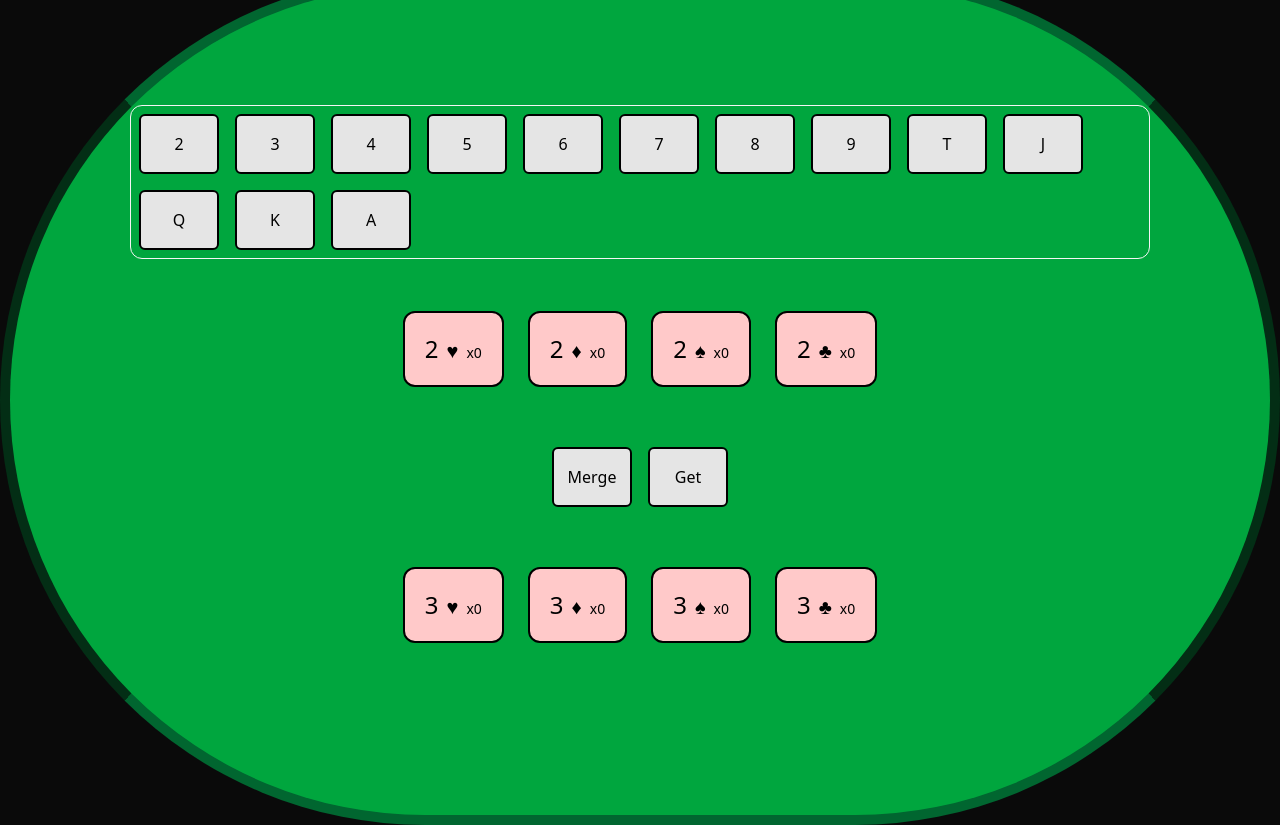
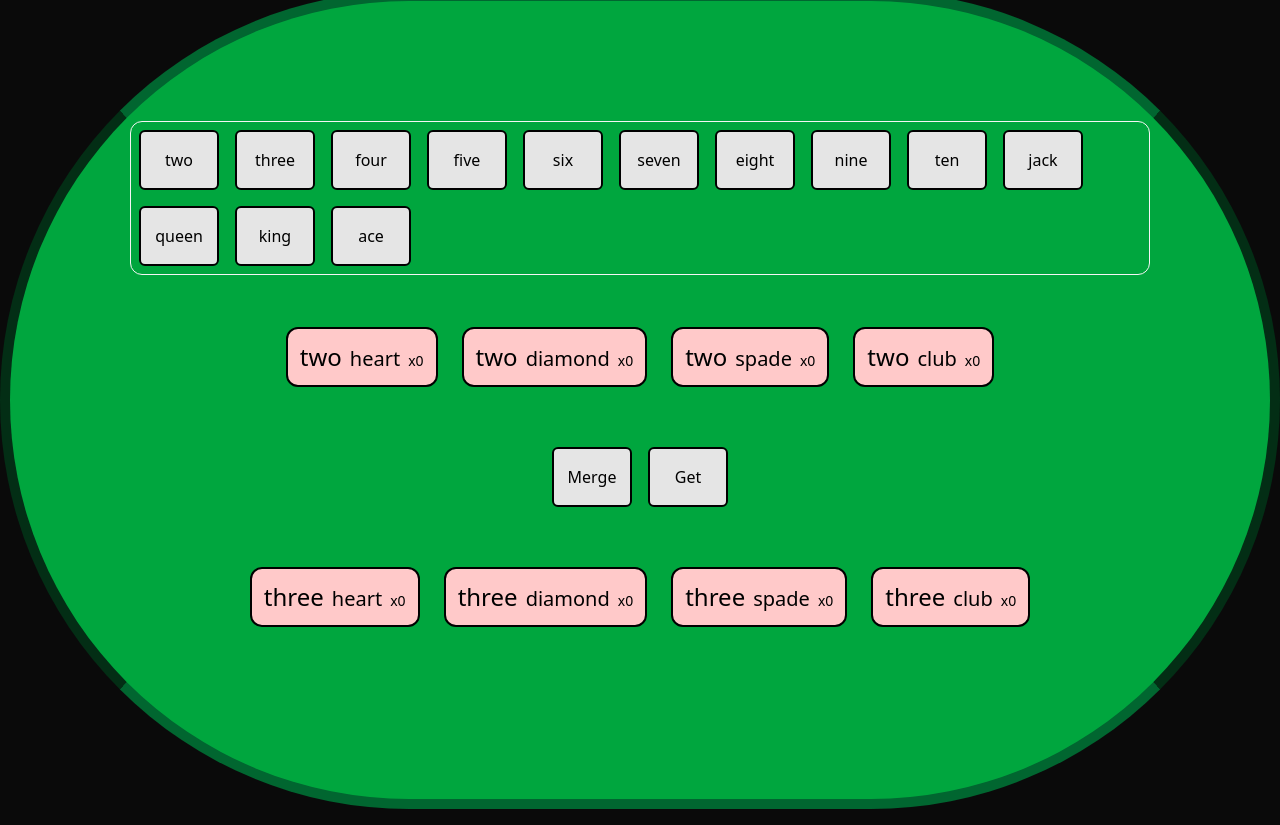
Before and after one commit to kaareltiitt6nts/card-merge-game, a React (Vite) app: page / in a window 1280 px wide. Built offline with nearby package versions, Linux system fonts and the light colour scheme.

Commit message:
usereducer rewrite

```diff
--- a/src/App.jsx
+++ b/src/App.jsx
@@ -1,53 +1,76 @@
-import { useState, useContext, createContext, useEffect } from "react";
+import { useState, useContext, createContext, useEffect, useReducer } from "react";
 import "./App.css";
-import GameContainer from "./Components/GameContainer";
 import PlayerDataContext from "./Data/PlayerDataContext";
+import RankArea from "./Components/RankArea";
+import RankSuitCount from "./Components/RankSuitCount";
+import MergeGet from "./Components/MergeGet";
+
+const ranks = ["two", "three", "four", "five", "six", "seven", "eight", "nine", "ten", "jack", "queen", "king", "ace"]
+const suits = ["heart", "diamond", "spade", "club"]
+
+const getRandomSuit = () => suits[Math.floor(Math.random() * suits.length)]
+const getNextRank = (rank) => ranks[ranks.indexOf(rank) + 1]
+
+const actionTypes = {
+  INPUT_GET: "INPUT_GET",
+  INPUT_MERGE: "INPUT_MERGE",
+  INPUT_SET_RANK: "INPUT_SET_RANK"
+}
+
+const gameReducer = (state, action) => {
+  const randomSuit = getRandomSuit()
+  const nextRank = getNextRank(state.selectedRank)
+  const clone = structuredClone(state)
+
+  switch (action.type) {
+    case actionTypes.INPUT_GET:
+      clone.cards["two"][randomSuit] += 1
+      return clone
+    case actionTypes.INPUT_MERGE:
+      clone.cards[nextRank][randomSuit] += 1
+      return clone
+    case actionTypes.INPUT_SET_RANK:
+      clone.selectedRank = action.rank
+      return clone
+    default:
+      return clone
+  }
+}
+
+const mockPlayerData = {
+  "id":0,
+  "key":"asd",
+  "name":"",
+  "cards":{
+    "two":{"heart":0,"diamond":0,"spade":0,"club":0},
+    "three":{"heart":0,"diamond":0,"spade":0,"club":0},
+    "four":{"heart":0,"diamond":0,"spade":0,"club":0},
+    "five":{"heart":0,"diamond":0,"spade":0,"club":0},
+    "six":{"heart":0,"diamond":0,"spade":0,"club":0},
+    "seven":{"heart":0,"diamond":0,"spade":0,"club":0},
+    "eight":{"heart":0,"diamond":0,"spade":0,"club":0},
+    "nine":{"heart":0,"diamond":0,"spade":0,"club":0},
+    "ten":{"heart":0,"diamond":0,"spade":0,"club":0},
+    "jack":{"heart":0,"diamond":0,"spade":0,"club":0},
+    "queen":{"heart":0,"diamond":0,"spade":0,"club":0},
+    "king":{"heart":0,"diamond":0,"spade":0,"club":0},
+    "ace":{"heart":0,"diamond":0,"spade":0,"club":0}
+  }
+}
 
 function App() {
-  // selle abil valib, millised v22rtused RankSuitCount'is kuvab
-  // kas peaks v2ltima useState() kasutamist??
-  const [selectedRank, setSelectedRank] = useState("2");
-
-  //see määrab kui lehele lähed, millest nextrank alustab
-  const [showNextRank, setShownextRank] = useState("1");
-
-  //panin usestate'i, et jälgida muutusi ekraanil
-  const [data,setData] = useState({
-    id: 0,
-    key: "asd",
-    name: "",
-    cards: {
-      2: { "♥": 0, "♦": 0, "♠": 0, "♣": 0 },
-      3: { "♥": 0, "♦": 0, "♠": 0, "♣": 0 },
-      4: { "♥": 0, "♦": 0, "♠": 0, "♣": 0 },
-      5: { "♥": 0, "♦": 0, "♠": 0, "♣": 0 },
-      6: { "♥": 0, "♦": 0, "♠": 0, "♣": 0 },
-      7: { "♥": 0, "♦": 0, "♠": 0, "♣": 0 },
-      8: { "♥": 0, "♦": 0, "♠": 0, "♣": 0 },
-      9: { "♥": 0, "♦": 0, "♠": 0, "♣": 0 },
-      T: { "♥": 0, "♦": 0, "♠": 0, "♣": 0 },
-      J: { "♥": 0, "♦": 0, "♠": 0, "♣": 0 },
-      Q: { "♥": 0, "♦": 0, "♠": 0, "♣": 0 },
-      K: { "♥": 0, "♦": 0, "♠": 0, "♣": 0 },
-      A: { "♥": 0, "♦": 0, "♠": 0, "♣": 0 },
-    },
-  })
-
-  //uuendab kaarti seisu
-  const updatePlayerData = (updatedCards) => {
-    setData({ ...data, cards: updatedCards });
-  };
+  const [playerData, dispatchGameEvent] = useReducer(gameReducer, {...mockPlayerData, selectedRank: "two"})
 
   return (
     <>
-      <PlayerDataContext.Provider value={{...data, updatePlayerData}} >
+      <PlayerDataContext.Provider value={{playerData, dispatchGameEvent}} >
         <div className="flex justify-center items-center w-screen h-screen">
-        <GameContainer
-          selectedRank={selectedRank}
-          setSelectedRank={setSelectedRank}
-          showNextRank={showNextRank}
-          setShownextRank={setShownextRank}
-        />
+          <div className='border-10 rounded-full border-y-green-800 border-green-950 p-30 bg-green-600 '>
+            <RankArea/>
+            <RankSuitCount selectedRank={playerData.selectedRank}/>
+            <MergeGet/>
+            <RankSuitCount selectedRank={getNextRank(playerData.selectedRank)}/>
+          </div>
         </div>
       </PlayerDataContext.Provider>
     </>
--- a/src/Components/GameContainer.jsx
+++ /dev/null
@@ -1,22 +0,0 @@
-import React, { useContext, useState } from 'react'
-import PlayerDataContext from '../Data/PlayerDataContext'
-import RankArea from './RankArea'
-import RankSuitCount from './RankSuitCount'
-import MergeGet from './MergeGet'
-
-function GameContainer({selectedRank, setSelectedRank, showNextRank, setShownextRank}) {
-  const playerData = useContext(PlayerDataContext)
-  const ranks = Object.keys(playerData.cards);
-
-  return (
-    <div className='border-10 rounded-full border-y-green-800 border-green-950 p-30 bg-green-600 '>
-        <RankArea setSelectedRank={setSelectedRank} setShownextRank={setShownextRank} />
-        <RankSuitCount selectedRank={selectedRank} />
-        <MergeGet selectedRank={selectedRank} ></MergeGet>
-        <RankSuitCount selectedRank={ranks[showNextRank]} />
-
-    </div>
-  )
-}
-
-export default GameContainer
--- a/src/Components/MergeGet.jsx
+++ b/src/Components/MergeGet.jsx
@@ -1,56 +1,23 @@
-import React, { useContext } from "react";
+import React, { useCallback, useContext } from "react";
 import Button from "./Button";
 import PlayerDataContext from "../Data/PlayerDataContext";
 
 // //ala kus on merge ja get nupud
 const MergeGet = ({ selectedRank }) => {
-  const playerData = useContext(PlayerDataContext);
+  const {playerData, dispatchGameEvent} = useContext(PlayerDataContext);
 
-  const handleMerge = () => {
-    if (!selectedRank) return;
-    const suits = Object.keys(playerData.cards[selectedRank]);
-    const canMerge = suits.every((suit) => playerData.cards[selectedRank] [suit] > 0);
-    if (!canMerge) return;
-    // eemaldab 1 igast suitist
-    const updatedCards = { ...playerData.cards };
-    suits.forEach((suit) => {
-      updatedCards [selectedRank] [suit] -= 1;
-    })
+  const handleGet = useCallback(() => {
+    dispatchGameEvent({type: "INPUT_GET"})
+  }, [dispatchGameEvent])
 
-    //lisab järgmisele rankile 1x random suiti
-    const rankKeys = Object.keys(updatedCards);
-    const currentIndex = rankKeys.indexOf(selectedRank);
-    if (currentIndex < rankKeys.length -1) {
-      const nextRank = rankKeys[currentIndex + 1];
-      const randomSuit = suits[Math.floor(Math.random() * suits.length)];
-      updatedCards [nextRank] [randomSuit] += 1;
-    }
-    playerData.updatePlayerData(updatedCards);
-  };
-
-  //genereerib suvalisele 2 suitile +1
-  const getRandomTwo = () => {
-    const suits = Object.keys(playerData.cards[2]);
-    const randomSuits = [];
-    const randomIndex = Math.floor(Math.random() * suits.length);
-    const suit = suits[randomIndex];
-    randomSuits.push(suit);
-
-    const updatedCards = { ...playerData.cards };
-    randomSuits.forEach((suit) => {
-      updatedCards[2][suit] += 1;
-    });
-
-
-    //uuendab andmed ära
-    playerData.updatePlayerData(updatedCards);
-  };
+  const handleMerge = useCallback(() => {
+    dispatchGameEvent({type: "INPUT_MERGE"})
+  }, [dispatchGameEvent])
 
   return (
     <div className="flex justify-center ">
-      <Button onClick={handleMerge} >Merge</Button>
-
-      <Button onClick={getRandomTwo}>Get</Button>
+      <Button onClick={handleMerge}>Merge</Button>
+      <Button onClick={handleGet}>Get</Button>
     </div>
   );
 };
--- a/src/Components/RankArea.jsx
+++ b/src/Components/RankArea.jsx
@@ -2,25 +2,17 @@ import React, { useContext } from "react";
 import Button from "./Button";
 import PlayerDataContext from "../Data/PlayerDataContext";
 
-const RankArea = ({ setSelectedRank, setShownextRank }) => {
-  const playerData = useContext(PlayerDataContext);
-  const ranks = Object.keys(playerData.cards);
+const RankArea = () => {
+  const {playerData, dispatchGameEvent} = useContext(PlayerDataContext);
+  const ranks = Object.keys(playerData.cards)
 
-  console.log(ranks);
   return (
     <>
       <div className="border-1 border-neutral-100 rounded-xl">
         {ranks.map((rank, index) => (
           <Button
             key={rank}
-            onClick={() => {
-              console.log("clicked", rank);
-              console.log(playerData);
-              setSelectedRank(rank);
-              //järgmise ranki kuvamiseks
-              const nextIndex = (index + 1) % ranks.length;
-              setShownextRank(nextIndex);
-            }}
+            onClick={() => dispatchGameEvent({type: "INPUT_SET_RANK", rank: rank})}
           >
             {rank}
           </Button>
--- a/src/Components/RankSuitCount.jsx
+++ b/src/Components/RankSuitCount.jsx
@@ -3,7 +3,7 @@ import PlayerDataContext from "../Data/PlayerDataContext";
 import RankSuitDisplay from "./RankSuitDisplay";
 
 const RankSuitCount = ({ selectedRank }) => {
-  const playerData = useContext(PlayerDataContext);
+  const {playerData, dispatchGameEvent} = useContext(PlayerDataContext);
 
   const cardData = Object.keys(playerData.cards)
     .map((cardRank) => {
--- a/src/Components/RankSuitDisplay.jsx
+++ b/src/Components/RankSuitDisplay.jsx
@@ -1,4 +1,4 @@
-import React, { useEffect, useRef, useState } from 'react'
+import React, { useEffect, useRef, useState, useReducer } from 'react'
 
 const RankSuitDisplay = (props) => {
   const {rank, suit, count} = props
@@ -33,7 +33,7 @@ const RankSuitDisplay = (props) => {
   }, [count])
 
   return (
-    <div className={`border-2 p-5 m-3 ${count > 0 ? "bg-white" : "bg-red-200"} rounded-xl transition-transform duration-100 ease-linear ${translateClass}`}>
+    <div className={`border-2 min-w-12 p-3 m-3 ${count > 0 ? "bg-white" : "bg-red-200"} rounded-xl transition-transform duration-100 ease-linear ${translateClass}`}>
       <span className="text-2xl">{rank}</span>
       <span className="ml-2 text-xl">{suit}</span>
       <span className="ml-2 text-sm">x{count}</span>
```
